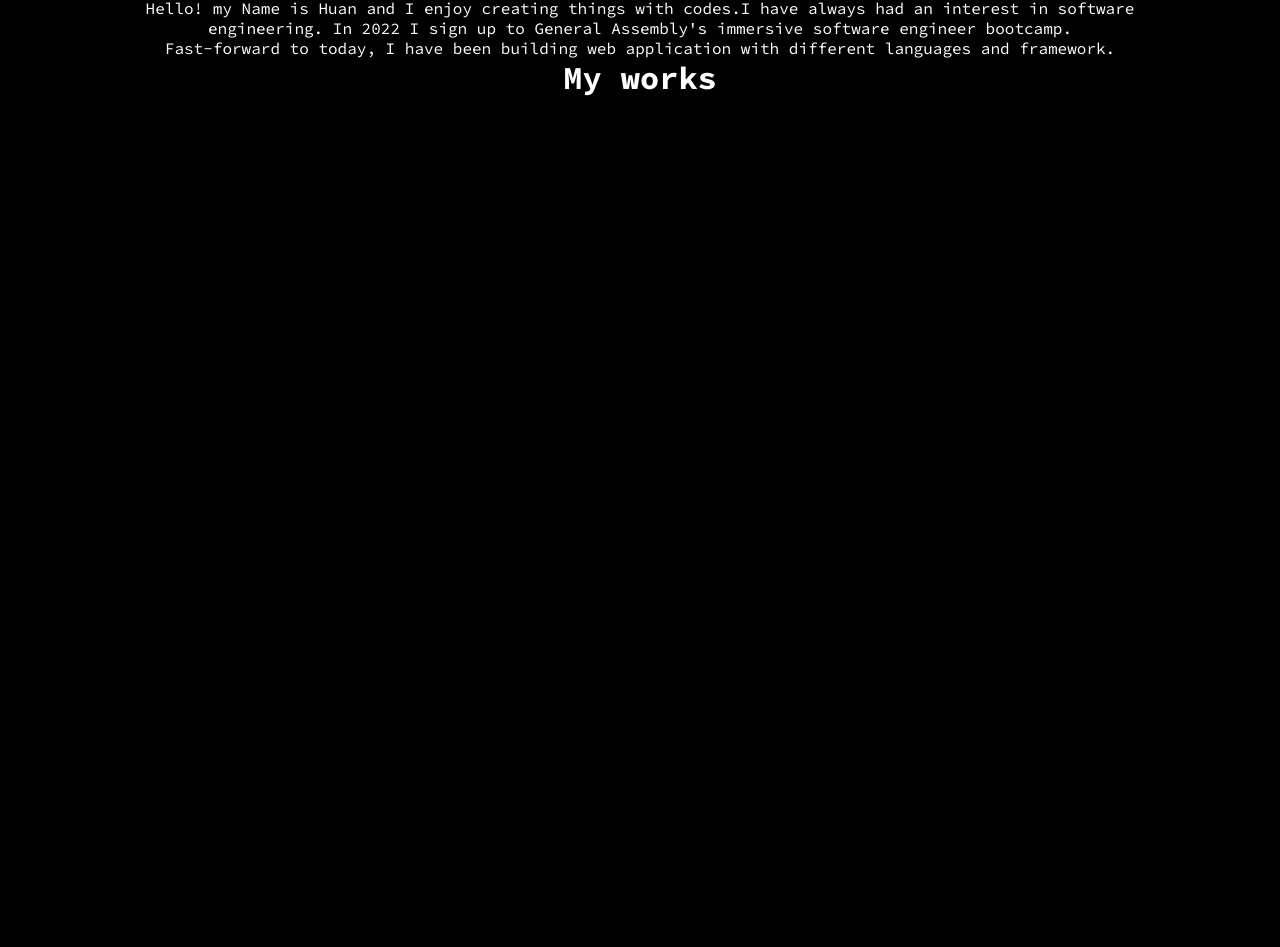
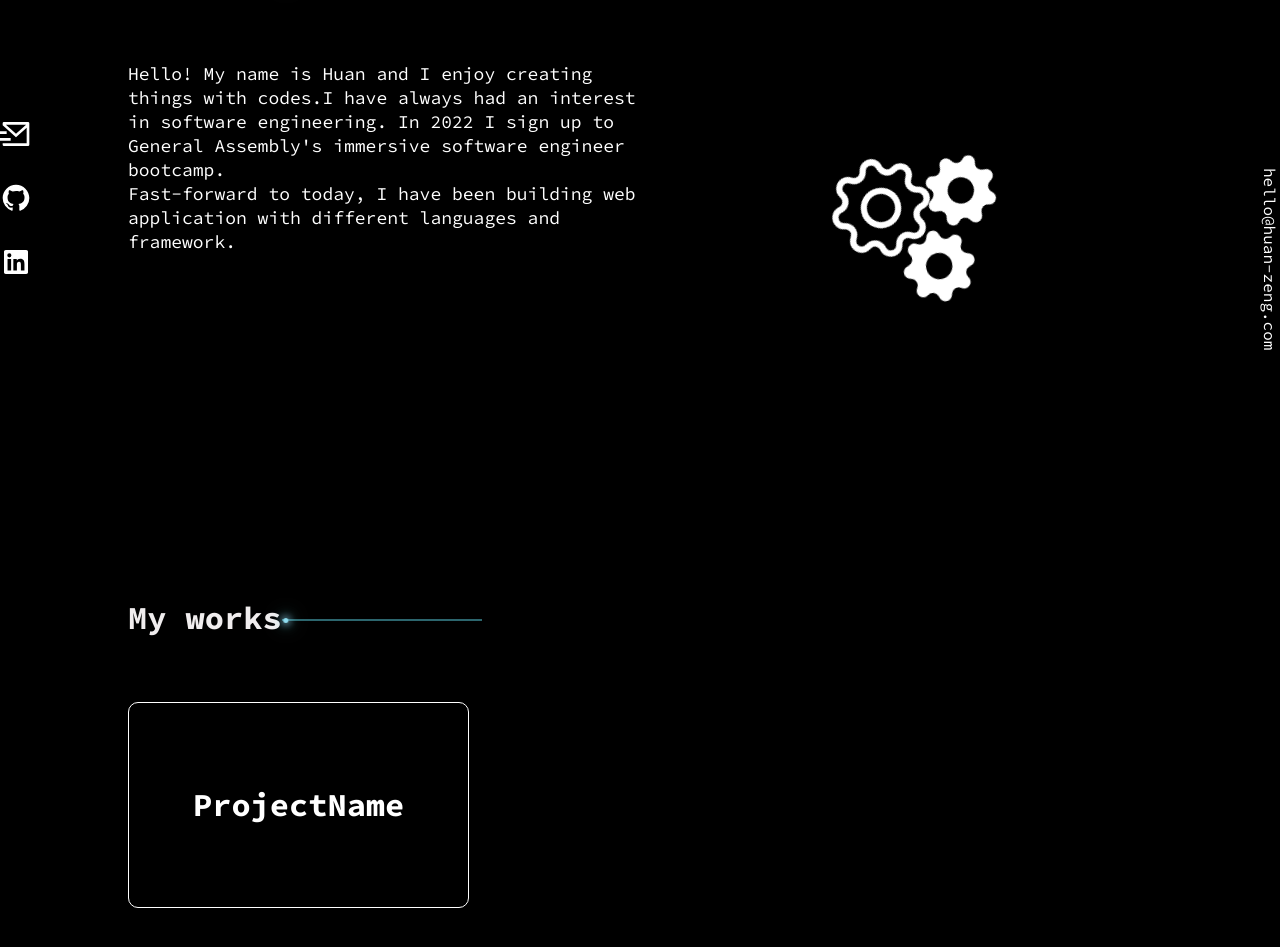
Before and after one commit to huan00/personal_portfolio_2023, a React (Create React App) app: page / in a window 1280 px wide. Shown: the part 917-1864 px from the top of the page. Before the commit the page ends 1015 px from the top, so only its background shows below. Built offline with nearby package versions, Linux system fonts and the light colour scheme.

Commit message:
add gear animation for about

```diff
--- a/src/App.css
+++ b/src/App.css
@@ -35,7 +35,7 @@
   grid-area: about;
 }
 
-.app__project {
+.app__projects {
   grid-area: project;
 }
 
--- a/src/App.js
+++ b/src/App.js
@@ -5,7 +5,7 @@ import Navbar from './components/navbar/Navbar'
 import SocialMedia from './components/socialMedia/SocialMedia'
 import About from './pages/about/About'
 import HomePage from './pages/home/HomePage'
-import Project from './pages/project/Project'
+import Projects from './pages/projects/Projects'
 
 function App() {
   return (
@@ -14,7 +14,7 @@ function App() {
       <SocialMedia />
       <HomePage />
       <About />
-      <Project />
+      <Projects />
       <Contact />
     </div>
   )
--- /dev/null
+++ b/src/components/project/Project.jsx
@@ -0,0 +1,18 @@
+import React from 'react'
+
+import './project.css'
+
+const Project = ({ name, des }) => {
+  return (
+    <div className="app__project">
+      <div className="card-front">
+        <h1>{name}</h1>
+      </div>
+      <div className="card-back">
+        <p>{des}</p>
+      </div>
+    </div>
+  )
+}
+
+export default Project
--- /dev/null
+++ b/src/components/project/project.css
@@ -0,0 +1,36 @@
+.app__project {
+  width: 100%;
+  height: 100%;
+
+  border-radius: 10px;
+  border: 1px solid white;
+  position: relative;
+
+}
+
+.card-front {
+  display: flex;
+  justify-content: center;
+  align-items: center;
+  position: absolute;
+  top: 50%;
+  left: 50%;
+  transform: translate(-50%, -50%);
+  transition: opacity .5s ease;
+
+}
+
+.card-back {
+  padding: 2rem;
+  opacity: 0;
+  transition: opacity .5s ease;
+
+}
+
+.app__project:hover .card-back {
+  opacity: 1;
+}
+
+.app__project:hover .card-front {
+  opacity: 0;
+}
--- a/src/index.css
+++ b/src/index.css
@@ -40,3 +40,51 @@ code {
 .app__padding {
   padding: 0 2rem;
 }
+
+.headerText {
+  font-size: 32px;
+  width: 100%;
+  color: var(--color-text);
+  text-align: left;
+  position: relative;
+  margin-bottom: 4rem;
+}
+
+.headerText::before {
+  content: '';
+  display: block;
+  width: 5px;
+  aspect-ratio: 1 / 1;
+  background-color: var(--color-primary);
+  position:absolute;
+  top: 50%;
+  right: -5px;
+  transform: translateY(-1px);
+
+  border-radius: 50%;
+  box-shadow: 0 0 7px rgb(144, 221, 240),
+              0 0 10px rgb(144, 221, 240),
+              0 0 14px rgb(144, 221, 240),
+              0 0 20px rgb(144, 221, 240)
+  ;
+  animation: slider 3s infinite ease;
+  z-index: 1;
+}
+
+@keyframes slider {
+  0% {transform: translateX(0)}
+  50% {transform: translateX(200px)}
+  100% {transform: translateX(0)}
+}
+
+.headerText::after {
+  content: '';
+  width: 200px;
+  height: 2px;
+  display: inline-block;
+  background-color: var(--color-secondary);
+
+  position: absolute;
+  top: 50%;
+  transform: translateY(1px);
+}
--- a/src/pages/about/About.js
+++ b/src/pages/about/About.js
@@ -1,14 +1,18 @@
 import React from 'react'
+import './about.css'
+
+import { BsGearFill, BsGear } from 'react-icons/bs'
 
 const About = () => {
   return (
     <div className="app__about">
       <div className="app__about--header">
-        <h1>About Me</h1>
+        <h1 className="headerText">About Me</h1>
       </div>
+      <div className="app__about__container">
         <div className="app__about--text">
           <p>
-          Hello! my Name is Huan and I enjoy creating things with codes.I have
+            Hello! My name is Huan and I enjoy creating things with codes.I have
             always had an interest in software engineering. In 2022 I sign up to
             General Assembly's immersive software engineer bootcamp.
           </p>
@@ -17,6 +21,12 @@ const About = () => {
             different languages and framework.
           </p>
         </div>
+        <div className="app__about--img">
+          <BsGear className="app__about--img-gear" />
+          <BsGearFill className="app__about--img-gear" />
+          <BsGearFill className="app__about--img-gear" />
+        </div>
+      </div>
     </div>
   )
 }
--- a/src/pages/about/about.css
+++ b/src/pages/about/about.css
@@ -1,3 +1,87 @@
 .app__about {
-  grid-area: about;
+  width: 100%;
+  height: 80vh;
+
+  position: relative;
+  display: flex;
+  flex-direction: column;
+  align-items: flex-start;
+  justify-content: flex-start;
 }
+
+.app__about__container {
+  display: flex;
+  flex-direction: row;
+  justify-content: space-between;
+  align-items: center;
+
+}
+
+.app__about--text {
+  flex: 1;
+  text-align: left;
+}
+
+.app__about--text p {
+  font-size: 18px;
+  line-height: 24px;
+}
+
+.app__about--img {
+  flex: 1;
+
+  position: relative;
+}
+
+.app__about--img-gear {
+  font-size: 72px;
+
+  position: absolute;
+}
+
+.app__about--img-gear:first-child {
+  font-size: 100px;
+  left: 50%;
+  /* transform: translate(-25%, 0) rotate(23deg); */
+  animation: rotateA 10s linear infinite ;
+}
+
+@keyframes rotateA {
+  0% {
+  transform: translate(-65%, 0) rotate(0deg);
+  }
+  100% {
+  transform: translate(-65%, 0) rotate(360deg);
+  }
+}
+
+.app__about--img-gear:nth-child(2){
+  left: 50%;
+  transform: translate(45%) rotate(0deg);
+
+  animation: rotateB 10s linear 00ms infinite  ;
+}
+
+@keyframes rotateB {
+  0% {
+  transform: translate(40%, -5%) rotate(0deg);
+  }
+  100% {
+  transform: translate(40%, -5%) rotate(-360deg);
+  }
+}
+
+.app__about--img-gear:nth-child(3){
+  transform: translate(0%, 80%) rotate(-10deg);
+  animation: rotateC 10s linear 500ms infinite;
+
+}
+
+@keyframes rotateC {
+  0% {
+  transform: translate(10%, 100%) rotate(0);
+  }
+  100% {
+  transform: translate(10%, 100%) rotate(-360deg);
+  }
+}
--- a/src/pages/home/homePage.css
+++ b/src/pages/home/homePage.css
@@ -30,7 +30,7 @@
   animation: textGlow 2s infinite ease;
 }
 
-@keyframes textGlow {
+/* @keyframes textGlow {
   0% {
     text-shadow: 0 0 48px #90DDF0;
   }
@@ -43,7 +43,7 @@
   100% {
   text-shadow: 0 0 48px #90DDF0;
 }
-}
+} */
 
 .app__home__container--text p {
   text-align: right;
--- a/src/pages/project/Project.js
+++ /dev/null
@@ -1,12 +0,0 @@
-import React from 'react'
-import './project.css'
-
-const Project = () => {
-  return (
-    <div className="app__project">
-      <h1>My works</h1>
-    </div>
-  )
-}
-
-export default Project
--- /dev/null
+++ b/src/pages/projects/Projects.js
@@ -0,0 +1,26 @@
+import React from 'react'
+import Project from '../../components/project/Project'
+import './projects.css'
+
+import imgUrl from '../../assets/images/projects/devise.png'
+
+const Projects = () => {
+  return (
+    <div className="app__projects">
+      <div className="app__project--header">
+        <h1 className="headerText">My works</h1>
+      </div>
+      <div className="app__projects__container">
+        <Project
+          imgUrl={imgUrl}
+          name="ProjectName"
+          des="Lorem ipsum dolor sit, amet consectetur adipisicing elit. Totam modi
+          numquam vitae porro eum! Exercitationem, neque recusandae. Corporis,
+          nam quisquam?"
+        />
+      </div>
+    </div>
+  )
+}
+
+export default Projects
--- /dev/null
+++ b/src/pages/projects/projects.css
@@ -0,0 +1,19 @@
+.app__projects {
+  width: 100%;
+  height: 80vh;
+
+  position: relative;
+  display: flex;
+  flex-direction: column;
+  align-items: flex-start;
+  justify-content: flex-start;
+}
+
+.app__project--header {
+  text-align: left;
+}
+
+.app__projects__container {
+  display: grid;
+  grid-template-columns: repeat(3, 1fr);
+}
```
Also changed, not shown: src/assets/images/projects/devise.png (added), src/pages/project/project.css (deleted). Lines whose indentation alone changed are shown as unchanged.
